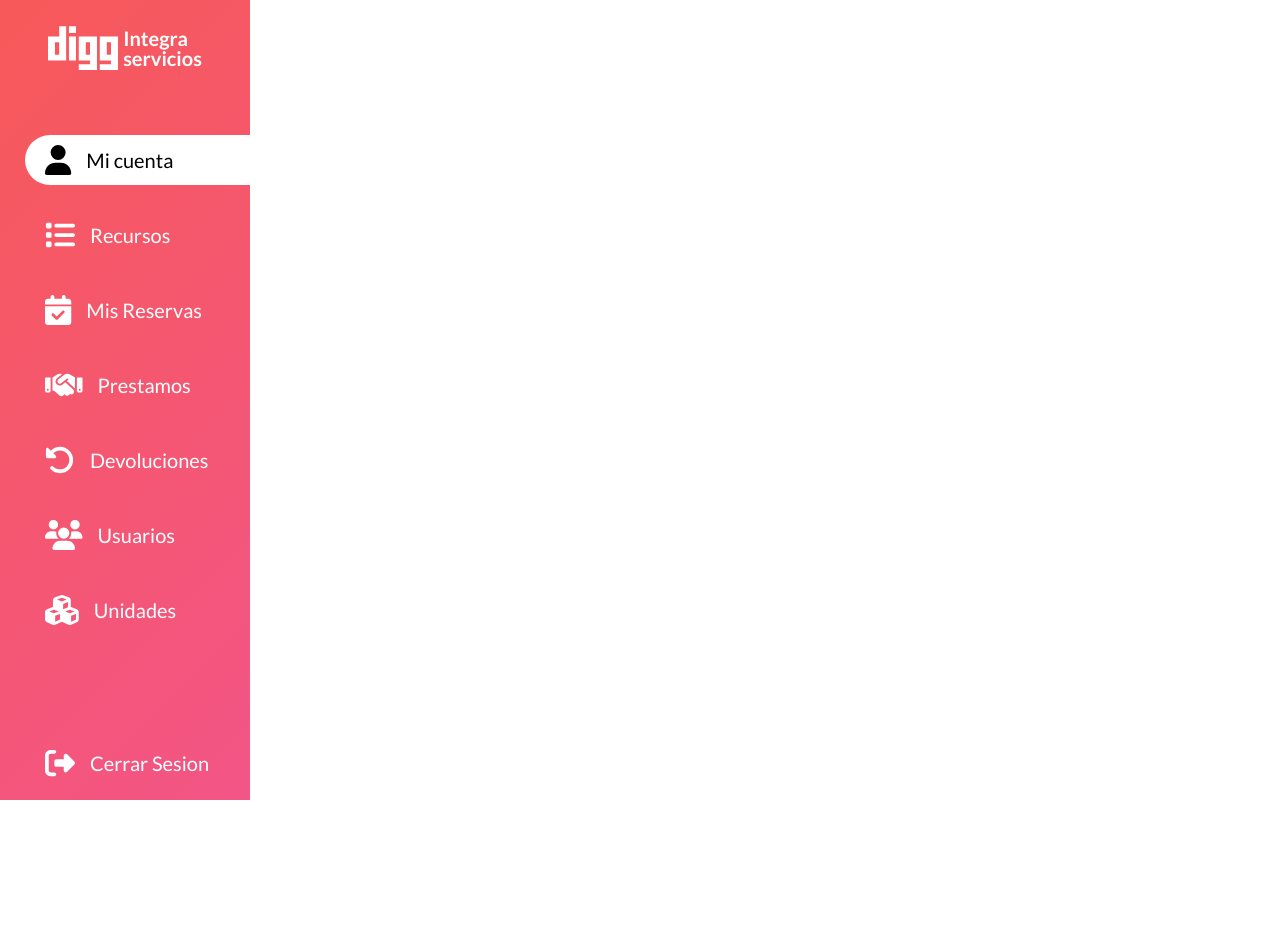
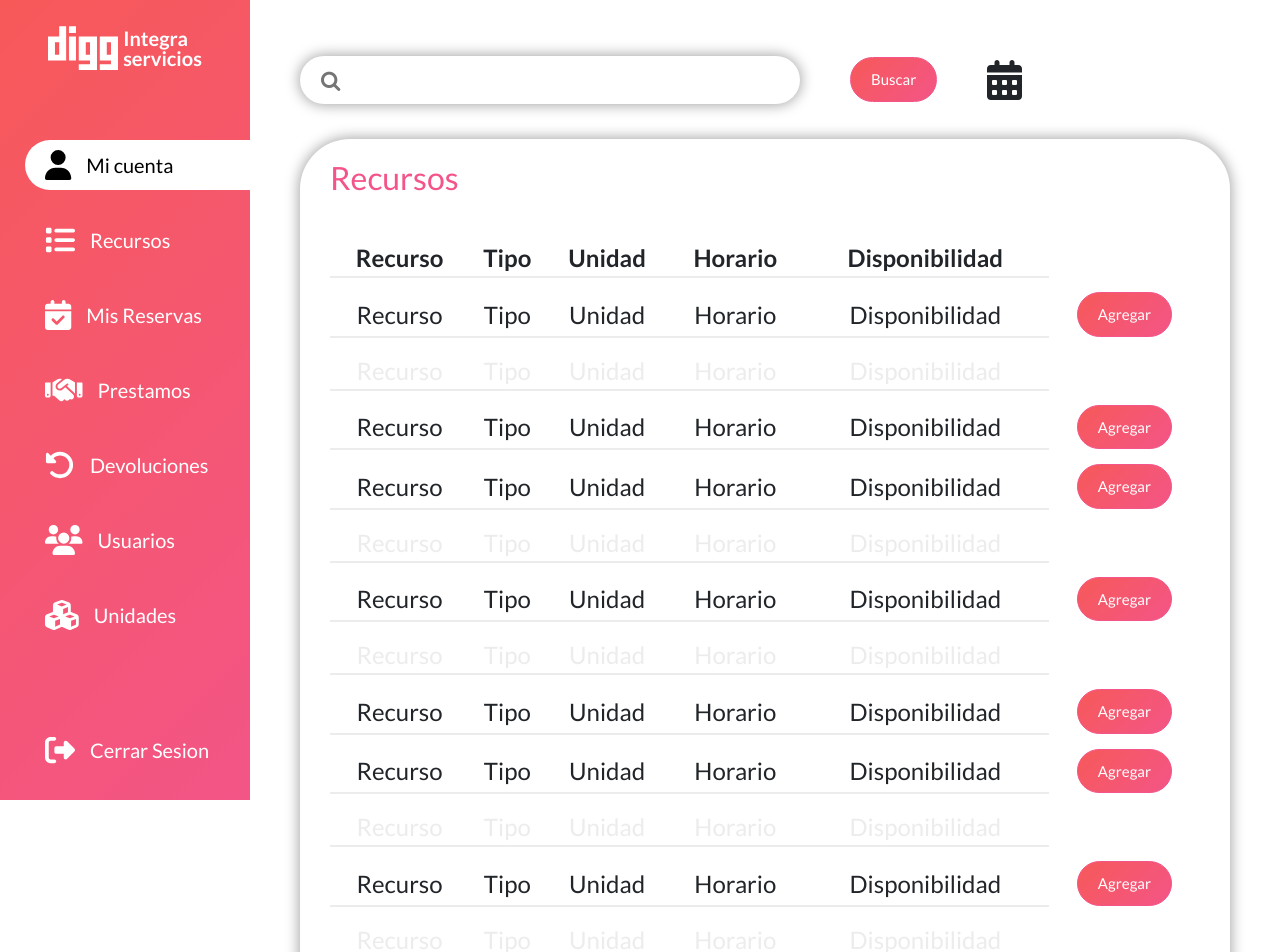
Before and after one commit to erickturriago/integra-servicios, a React (Vite) app: page /home/reserva in a window 1280 px wide. Shown: the top 952 px of the page. Before the commit the page ends 800 px from the top, so only its background shows below. Built offline with nearby package versions, Linux system fonts and the light colour scheme.

Commit message:
vista RecursosHorarios

```diff
--- a/package.json
+++ b/package.json
@@ -15,6 +15,7 @@
     "@fortawesome/free-solid-svg-icons": "^6.5.2",
     "@fortawesome/react-fontawesome": "^0.2.0",
     "@hookform/error-message": "^2.0.1",
+    "font-awesome": "^4.7.0",
     "react": "^18.2.0",
     "react-dom": "^18.2.0",
     "react-hook-form": "^7.50.1",
--- a/src/App.jsx
+++ b/src/App.jsx
@@ -9,6 +9,7 @@ import HomePage from './pages/home/HomePage';
 import NavBar from './components/NavBar/NavBar';
 import Prestamo from './components/Prestamo/Prestamo';
 import Reserva from './components/Reserva/Reserva';
+import RecursoHorarios from './components/RecursoHorarios/RecursoHorarios';
 //import RegisterPage from './pages/register/RegisterPage';
 
 function App() {
@@ -23,7 +24,7 @@ function App() {
 
   return (
     <>
-      <NavBar/>
+      <RecursoHorarios/>
       {/* <BrowserRouter>
         <Routes>
 
--- a/src/components/NavBar/NavBar.css
+++ b/src/components/NavBar/NavBar.css
@@ -1,9 +1,10 @@
 @import url("https://fonts.googleapis.com/css?family=Montserrat:500");
 
 nav {
-  position: relative;
+  position: fixed;
   width: 250px;
-  height: 100vh;
+  min-height: 100vh;
+  height: auto;
   background: linear-gradient(135deg, #f75959 0%, #f35587 100%);
   display: flex;
   flex-direction: column;
@@ -30,21 +31,18 @@ nav .logo .icono {
 nav .logo:hover {
   transform: scale(1.1);
 }
-nav a:last-child{
-    margin: 0 0 5% 10%;
-}
 .nav__links {
   display: flex;
   flex-direction: column;
   align-items: flex-start;
   height: 80%;
-  padding: 40px 0;
+  padding: 25px 0;
 }
 .option {
   color: #fff;
   text-decoration: none;
   list-style: none;
-  width: 95%;
+  width: 90%;
   height: 50px;
   display: flex;
   margin: 0 0 10% 10%;
--- a/src/components/RecursoHorarios/RecursoHorarios.css
+++ b/src/components/RecursoHorarios/RecursoHorarios.css
@@ -1,73 +1,93 @@
-.containerHoras{
-    position: absolute;
-    background-color: rgba(0,0,0,0.7);
-    top: 0;
-    bottom: 0;
-    left: 0;
-    right: 0;
-
-    border-radius: 10px;
-    display: flex;
-    flex-direction: column;
-    border: none;
+:root {
+  --ancho-container: calc(100% - 250px);
+  --alto-container-busqueda: 100px;
+  --alto-container-horas: calc(100% - var(--alto-container-busqueda));
+  --color-titulo: #f35588;
 }
-
-.containerHoras .horas{
-    padding: 60px 20px;
-    display: flex;
-    flex-wrap: wrap;
-    /* flex-direction: column; */
-    align-items: center;
-    gap: 10px;
-
-    align-items: center;
-    justify-content: center;
-    /* justify-content: space-around; */
-    /* padding: 10px 0px; */
-    flex: 5;
+.container {
+  display: flex;
+  margin-left: 250px;
+  flex-direction: column;
+  min-height: 100vh;
+  height: auto;
+  gap: 10px;
+  padding: 30px 50px;
+  width: var(--ancho-container);
+  background-color: #fff;
+  z-index: 0;
 }
-
-.containerHoras .horas span{
-    cursor: pointer;
-    color: black;
-    padding: 10px 20px;
-    background-color: white;
-    border-radius: 10px;
-    transition: all 0.3s ease 0s;
+.containerBusqueda {
+  display: flex;
+  align-items: center;
+  gap: 50px;
+  background-color: #fff;
+  width: 100%;
+  height: var(--alto-container-busqueda);
 }
-
-.containerHoras .saveDiv{
-    flex: 4;
-    display: flex;
-    align-items: center;
-    justify-content: center;
+.containerBusqueda .busqueda {
+  height: 48px;
+  background: #fff;
+  color: #000;
+  width: 500px;
+  font-size: 16px;
+  border-radius: 50px;
+  outline: none;
+  -webkit-box-shadow: none;
+  box-shadow: none;
+  border: 1px solid transparent;
+  padding-left: 20px;
+  padding-right: 20px;
+  -webkit-transition: all 0.2s ease-in-out;
+  -o-transition: all 0.2s ease-in-out;
+  transition: all 0.2s ease-in-out;
+  -webkit-box-shadow: 0 0 14px 1px #a3a3a3;
+  -moz-box-shadow: 0 0 14px 1px #a3a3a3;
+  box-shadow: 0 0 14px 1px #a3a3a3;
 }
-
-.containerHoras .saveDiv button{
-    cursor: pointer;
-    color: black;
-    /* padding: 10px 20px; */
-    font-size: 14px;
-    font-weight: 500;
-    text-transform: uppercase;
-    background-color: white;
-    border-radius: 10px;
-    transition: all 0.3s ease 0s;
-    border: none;
-    padding: 10px 30px;
-    border-radius: 10px;
-    cursor: pointer;
+.containerBusqueda span {
+  font-size: 2.5rem;
+  cursor: pointer;
 }
-
-.containerHoras .saveDiv button:hover{
-    /* background-color: #d4d4d4; */
-
-    background-color: #462ee5;
-    box-shadow: 0px 15px 20px rgba(83, 46, 229, 0.2);
-    color: #fff;
-    transform: translateY(-3px);
+.container button {
+  box-shadow: none !important;
+  font-size: 15px;
+  padding: 10px 20px;
+  border-radius: 50px;
+  border: 1px solid #f35588;
+  color: #fff;
+  background: linear-gradient(135deg, #f75959 0%, #f35587 100%);
+  height: fit-content;
 }
-
-.containerHoras .horas span:hover{
-    background-color: #d4d4d4;
+.containerHoras {
+  display: flex;
+  flex-direction: column;
+  gap: 20px;
+  background-color: #fff;
+  width: 100%;
+  padding: 20px 30px;
+  height: var(--alto-container-horas);
+  border-radius: 50px;
+  -webkit-box-shadow: 0 0 14px 1px #a3a3a3;
+  -moz-box-shadow: 0 0 14px 1px #a3a3a3;
+  box-shadow: 0 0 14px 1px #a3a3a3;
 }
+.containerHoras table {
+  font-size: 1.5rem;
+}
+.containerHoras table th, td {
+  border-bottom: 2px solid rgba(128, 128, 128, 0.15);
+  padding: 15px 0 0;
+  text-align: center;
+  vertical-align: middle;
+  width: fit-content;
+}
+.containerHoras .unavailable {
+    color: rgba(128, 128, 128, 0.15);
+}
+.container table .agregar {
+  border-bottom: none;
+}
+.container h1 {
+  font-size: 2rem;
+  color: var(--color-titulo);
+}
--- a/src/components/RecursoHorarios/RecursoHorarios.jsx
+++ b/src/components/RecursoHorarios/RecursoHorarios.jsx
@@ -1,18 +1,172 @@
 import './RecursoHorarios.css'
-const RecursoHorarios = ({showHorarios,setShowHorarios}) => {
-  return (
-    <div className='containerHoras'>
-        <div className='horas'>
-          <span>7:00 AM</span>
-          <span>9:00 AM</span>
-          <span>12:00 PM</span>
-          <span>7:00 PM</span>
-        </div>
-        <div className='saveDiv'>
-          <button onClick={()=>setShowHorarios(!showHorarios)}>Enviar</button>
-        </div>
+import NavBar from '../NavBar/NavBar'
+import 'font-awesome/css/font-awesome.min.css'
+import { FontAwesomeIcon } from '@fortawesome/react-fontawesome'
+import { faCalendarDays } from '@fortawesome/free-solid-svg-icons'
+
+const RecursoHorarios = () => {
+  return (<>
+    <NavBar />
+    <div className='container'>
+      <div className='containerBusqueda'>
+        <input type="text" className='busqueda' id='barraBusqueda' placeholder="&#xF002;" style={{ fontFamily: 'Lato, Arial, FontAwesome', fontSize: '1.3rem' }} />
+        <button type='submit' className='buscarBtn'>Buscar</button>
+        <span><FontAwesomeIcon icon={faCalendarDays} /></span>
+      </div>
+      <div className='containerHoras'>
+        <h1>Recursos</h1>
+        <table>
+          <thead>
+            <th>Recurso</th>
+            <th>Tipo</th>
+            <th>Unidad</th>
+            <th>Horario</th>
+            <th>Disponibilidad</th>
+            <th className='agregar' />
+          </thead>
+          <tbody>
+            <tr>
+              <td>Recurso</td>
+              <td>Tipo</td>
+              <td>Unidad</td>
+              <td>Horario</td>
+              <td>Disponibilidad</td>
+              <td className='agregar'><button>Agregar</button></td>
+            </tr>
+            <tr className='unavailable'>
+              <td>Recurso</td>
+              <td>Tipo</td>
+              <td>Unidad</td>
+              <td>Horario</td>
+              <td>Disponibilidad</td>
+              <td className='agregar'></td>
+            </tr>
+            <tr>
+              <td>Recurso</td>
+              <td>Tipo</td>
+              <td>Unidad</td>
+              <td>Horario</td>
+              <td>Disponibilidad</td>
+              <td className='agregar'><button>Agregar</button></td>
+            </tr>
+            <tr>
+              <td>Recurso</td>
+              <td>Tipo</td>
+              <td>Unidad</td>
+              <td>Horario</td>
+              <td>Disponibilidad</td>
+              <td className='agregar'><button>Agregar</button></td>
+            </tr>
+            <tr className='unavailable'>
+              <td>Recurso</td>
+              <td>Tipo</td>
+              <td>Unidad</td>
+              <td>Horario</td>
+              <td>Disponibilidad</td>
+              <td className='agregar'></td>
+            </tr>
+            <tr>
+              <td>Recurso</td>
+              <td>Tipo</td>
+              <td>Unidad</td>
+              <td>Horario</td>
+              <td>Disponibilidad</td>
+              <td className='agregar'><button>Agregar</button></td>
+            </tr>
+            <tr className='unavailable'>
+              <td>Recurso</td>
+              <td>Tipo</td>
+              <td>Unidad</td>
+              <td>Horario</td>
+              <td>Disponibilidad</td>
+              <td className='agregar'></td>
+            </tr>
+            <tr>
+              <td>Recurso</td>
+              <td>Tipo</td>
+              <td>Unidad</td>
+              <td>Horario</td>
+              <td>Disponibilidad</td>
+              <td className='agregar'><button>Agregar</button></td>
+            </tr>
+            <tr>
+              <td>Recurso</td>
+              <td>Tipo</td>
+              <td>Unidad</td>
+              <td>Horario</td>
+              <td>Disponibilidad</td>
+              <td className='agregar'><button>Agregar</button></td>
+            </tr>
+            <tr className='unavailable'>
+              <td>Recurso</td>
+              <td>Tipo</td>
+              <td>Unidad</td>
+              <td>Horario</td>
+              <td>Disponibilidad</td>
+              <td className='agregar'></td>
+            </tr>            <tr>
+              <td>Recurso</td>
+              <td>Tipo</td>
+              <td>Unidad</td>
+              <td>Horario</td>
+              <td>Disponibilidad</td>
+              <td className='agregar'><button>Agregar</button></td>
+            </tr>
+            <tr className='unavailable'>
+              <td>Recurso</td>
+              <td>Tipo</td>
+              <td>Unidad</td>
+              <td>Horario</td>
+              <td>Disponibilidad</td>
+              <td className='agregar'></td>
+            </tr>
+            <tr>
+              <td>Recurso</td>
+              <td>Tipo</td>
+              <td>Unidad</td>
+              <td>Horario</td>
+              <td>Disponibilidad</td>
+              <td className='agregar'><button>Agregar</button></td>
+            </tr>
+            <tr>
+              <td>Recurso</td>
+              <td>Tipo</td>
+              <td>Unidad</td>
+              <td>Horario</td>
+              <td>Disponibilidad</td>
+              <td className='agregar'><button>Agregar</button></td>
+            </tr>
+            <tr className='unavailable'>
+              <td>Recurso</td>
+              <td>Tipo</td>
+              <td>Unidad</td>
+              <td>Horario</td>
+              <td>Disponibilidad</td>
+              <td className='agregar'></td>
+            </tr>
+          </tbody>
+        </table>
+      </div>
     </div>
-  )
+  </>)
 }
+// const RecursoHorarios = ({ showHorarios, setShowHorarios }) => {
+//   return (
+//     <>
+//       <NavBar />
+//       <div className='containerHoras'>
+//         <div className='horas'>
+//           <span>7:00 AM</span>
+//           <span>9:00 AM</span>
+//           <span>12:00 PM</span>
+//           <span>7:00 PM</span>
+//         </div>
+//         <div className='saveDiv'>
+//           <button onClick={() => setShowHorarios(!showHorarios)}>Enviar</button>
+//         </div>
+//       </div>
+//     </>
+//   )
+// }
 
 export default RecursoHorarios
--- a/src/index.css
+++ b/src/index.css
@@ -2,15 +2,18 @@
 @tailwind components;
 @tailwind utilities; */
 
-
-*{
+* {
   margin: 0;
   padding: 0;
   box-sizing: border-box;
   font-family: "Lato", Arial, sans-serif;
 }
 
-html,body,#root{
-  /* width: 100vw; */
-  height: 100vh;
+html,
+body,
+#root {
+  display: flex;
+  width: 100vw;
+  min-height: 100vh;
+  height: auto;
 }
```
Also changed, not shown: 1 other file (tests, documents, lock files or other folders).
